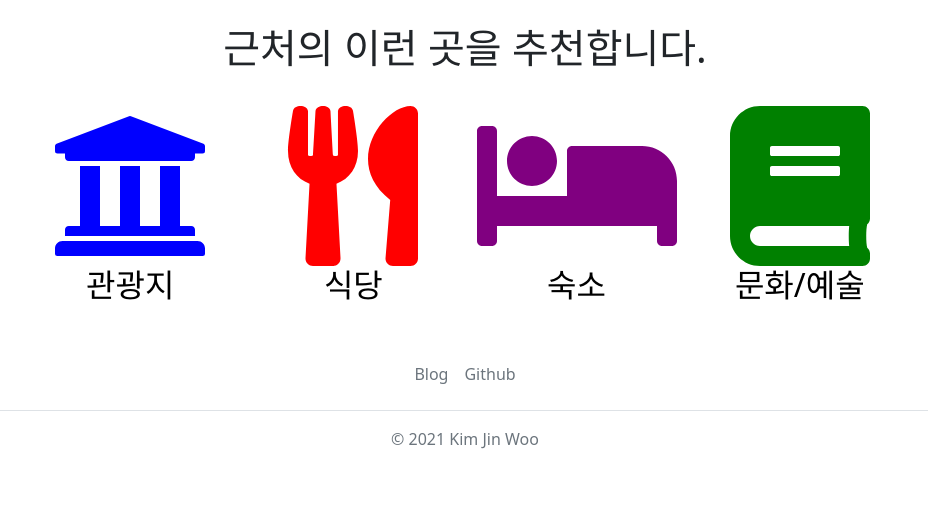
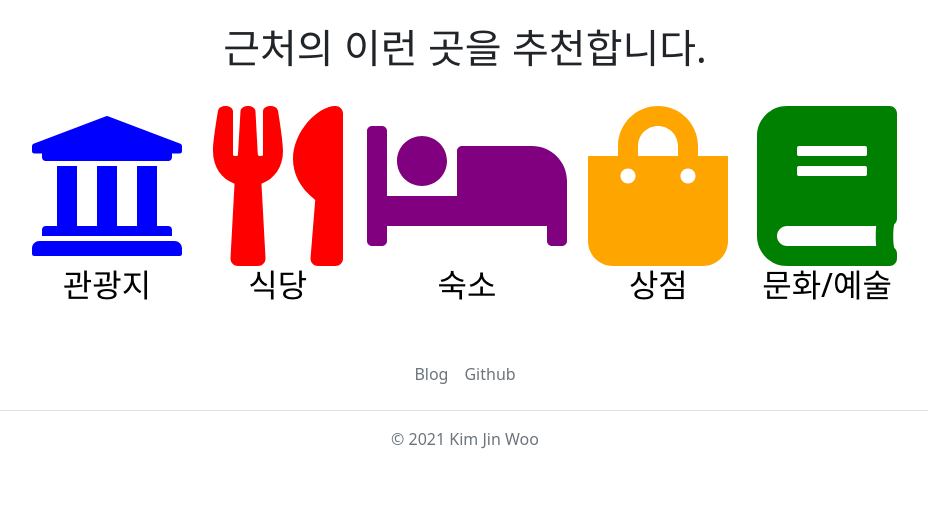
Before and after one commit to 1geraldine1/project_landmark_image_recognition, a Django app: template landmark/templates/result.html in a window 1280 px wide. Shown: the part 728-1235 px from the top of the page, without its empty margins (175-1103 px from the left). Run offline with Django 3.2, Linux system fonts and the light colour scheme; the template is opened without the code that fills it, so the values that code supplies are empty; some libraries are stand-ins or nearby versions.

Commit message:
20210929 프로젝트 1차 완성

```diff
--- a/landmark/templates/index.html
+++ b/landmark/templates/index.html
@@ -61,7 +61,7 @@
                         <input type="file" onchange ="previewON(this)" name="file" id="imageSelect" accept="image/png, image/jpeg, image/jpg">
                     </div>
                     <br><br>
-                    <input type="submit" class="btn btn-primary col-12" value="분석 시작" id="img_submit" style="display:none">
+                    <input type="submit" class="btn btn-primary col-1" value="분석 시작" id="img_submit" style="display:none">
                 </form>
             </DIV> <!-- content_body END -->
 
--- a/landmark/templates/result.html
+++ b/landmark/templates/result.html
@@ -59,7 +59,7 @@
 <div>
     <table style="width: 80%; margin:auto; text-align:center">
         <tr>
-            <td style="width:25%">
+            <td style="width:20%">
                 <button id="btn_tour" onclick="recommand('tour')" style="border:0; outline:0;background:white">
                     <span style="color:blue">
                         <i class="fas fa-university fa-10x"></i>
@@ -67,7 +67,7 @@
                     <h2>관광지</h2>
                 </button>
             </td>
-            <td style="width:25%">
+            <td style="width:20%">
                 <button id="btn_restaurant" onclick="recommand('restaurant')" style="border:0; outline:0;background:white">
                     <span style="color:red">
                         <i class="fas fa-utensils fa-10x"></i>
@@ -75,7 +75,7 @@
                     <h2>식당</h2>
                 </button>
             </td>
-            <td style="width:25%">
+            <td style="width:20%">
                 <button id="btn_hotel" onclick="recommand('hotel')" style="border:0; outline:0;background:white">
                     <span style="color:purple">
                         <i class="fas fa-bed fa-10x"></i>
@@ -83,7 +83,15 @@
                     <h2>숙소</h2>
                 </button>
             </td>
-            <td style="width:25%">
+            <td style="width:20%">
+                <button id="btn_department" onclick="recommand('department')" style="border:0; outline:0;background:white">
+                    <span style="color:orange">
+                        <i class="fa fa-shopping-bag fa-10x"></i>
+                    </span>
+                    <h2>상점</h2>
+                </button>
+            </td>
+            <td style="width:20%">
                 <button id="btn_culture" onclick="recommand('culture')" style="border:0; outline:0;background:white">
                     <span style="color:green">
                         <i class="fas fa-book fa-10x"></i>
@@ -91,6 +99,7 @@
                     <h2>문화/예술</h2>
                 </button>
             </td>
+
         </tr>
     </table>
 
```
Also changed, not shown: landmark/templates/recommand.html (+38 -0 lines).
